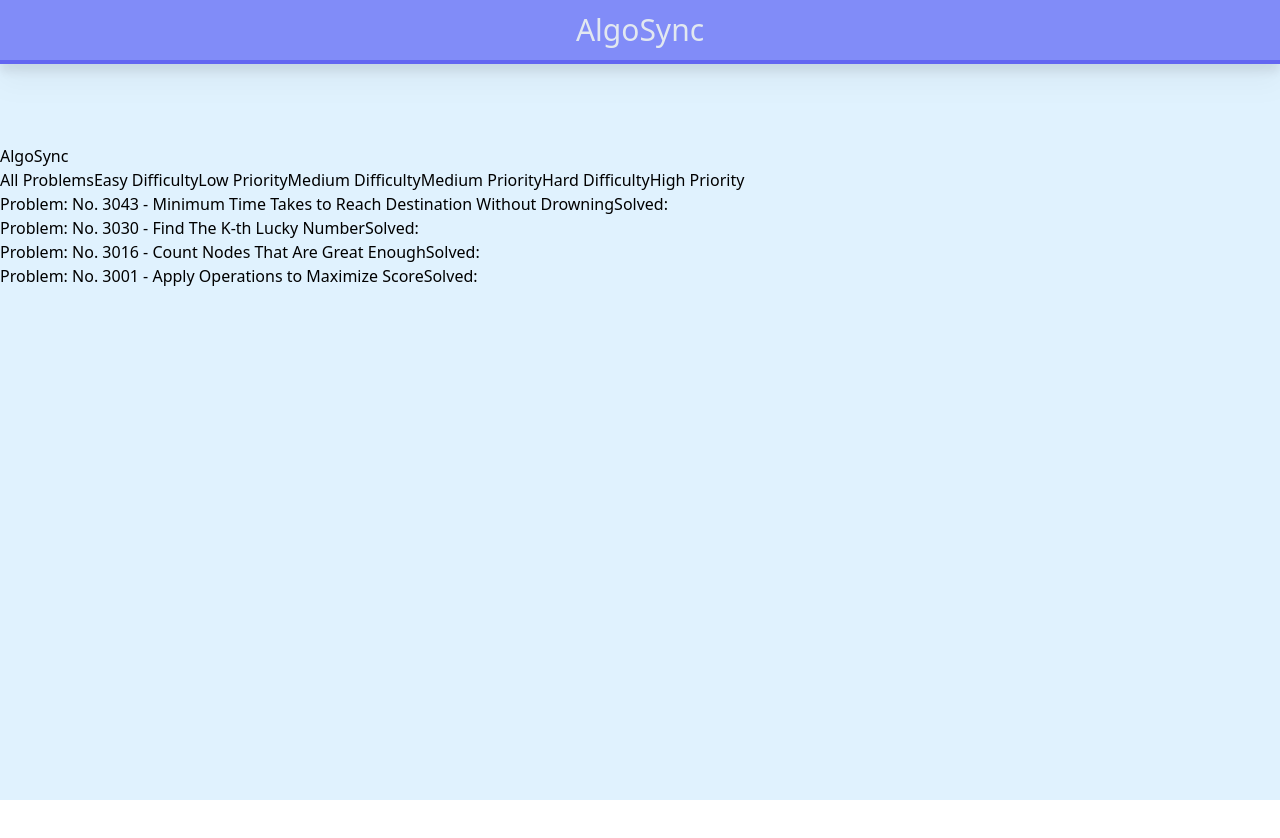
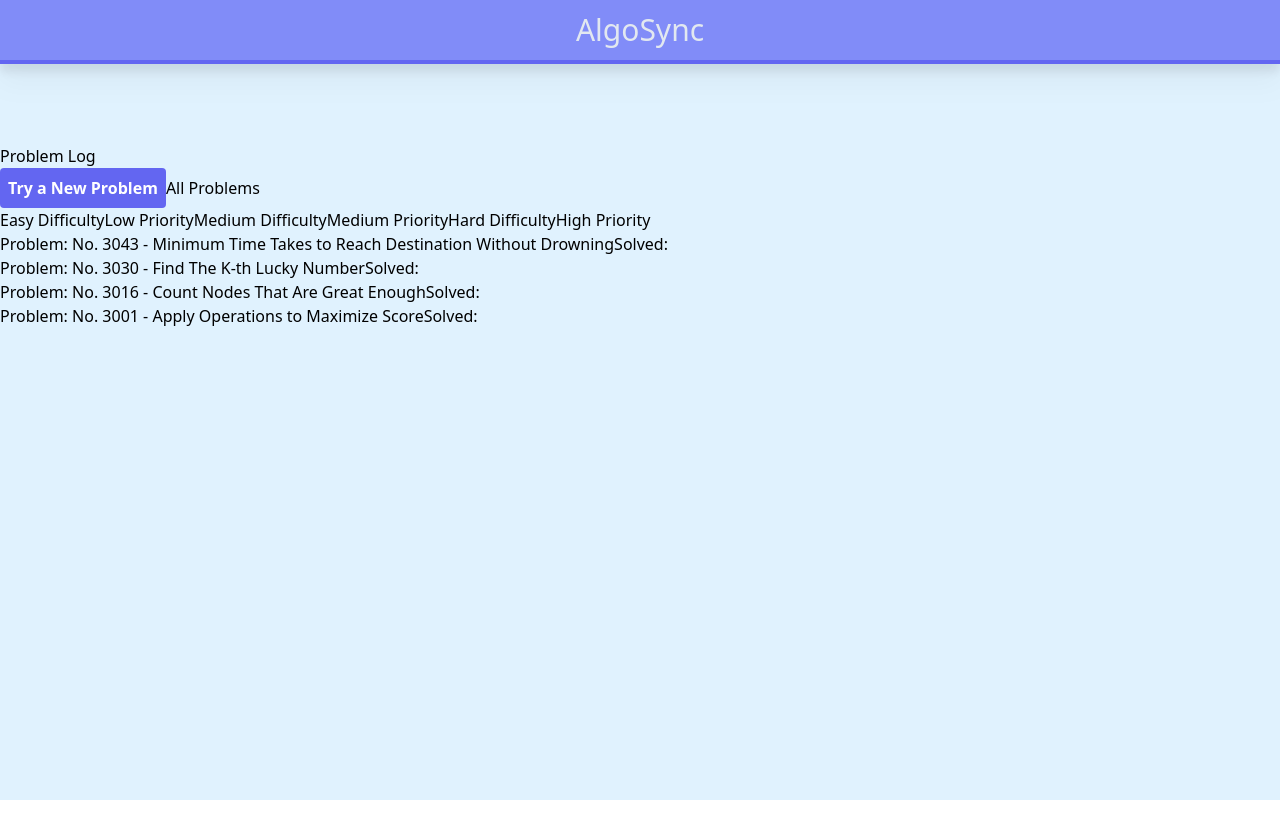
Before and after one commit to AlgoSync/algosync, a React app in the folder client/: page /history in a window 1280 px wide. Shown: the top 838 px of the page. Built offline with nearby package versions, Linux system fonts and the light colour scheme.

Commit message:
all button functionality now makes sense

```diff
--- a/client/src/components/History.jsx
+++ b/client/src/components/History.jsx
@@ -2,19 +2,25 @@
 import { useSelector, useDispatch } from "react-redux";
 import { useEffect } from "react";
 import { setProblemLogDisplay } from "../state/logDisplay";
+import { useNavigate } from "react-router-dom";
 import { all } from "axios";
 export const History = () => {
   const allProblems = useSelector((state) => state.problemsLog);
   const displayProblems = useSelector((state) => state.displayProblems);
   const dispatch = useDispatch();
+  const navigate = useNavigate();
+
+  //  this piece of state's sole job is to turn the array of display problem objects into elements to be rendered (see two effect hooks down) .
+  // we can move it to the store to be consistent.
   const [display, setDisplay] = useState([]);
+
   // effect hook to set display problems once
   useEffect(() => {
     dispatch(setProblemLogDisplay(allProblems));
   }, []);
 
+  // effect hook to create divs for each display problem and trigger re-render on change to state
   useEffect(() => {
-    console.log("effect hook : ", displayProblems);
     const displayProblemComponents = [];
     displayProblems.forEach((problem, index) =>
       displayProblemComponents.push(
@@ -27,17 +33,7 @@
     setDisplay(displayProblemComponents);
   }, [displayProblems]);
 
-  // six buttons, one per category
-  const priorityKeys = {
-    1: "Low Priority",
-    2: "Medium Priority",
-    3: "High Priority",
-  };
-  const difficultyKeys = {
-    1: "Easy Difficulty",
-    2: "Medium Difficulty",
-    3: "Hard Difficulty",
-  };
+  // render buttons for filtering display problems from allProblems
   const buttons = [];
   for (let i = 1; i <= 3; i++) {
     buttons.push(
@@ -69,15 +65,35 @@
   return (
     <div>
       <section>
-        <div className="history-heading-container">
-          <h1>AlgoSync</h1>
+        <div className="history-heading-container">Problem Log</div>
+        <div>
+          {/* Button to navigate back to  main app page to work on a new problem*/}
+          <button
+            className="bg-indigo-500 hover:bg-indigo-700 text-white font-bold py-2 px-2 rounded"
+            onClick={() => navigate("/app")}
+          >
+            Try a New Problem
+          </button>
+
+          <button onClick={() => dispatch(setProblemLogDisplay(allProblems))}>
+            All Problems
+          </button>
         </div>
-        <div>
-          <button>All Problems</button>
-          {buttons}
-        </div>
+        <div>{buttons}</div>
         <div className="flashcard-bundles">{display}</div>
       </section>
     </div>
   );
 };
+
+// six buttons, one per category
+const priorityKeys = {
+  1: "Low Priority",
+  2: "Medium Priority",
+  3: "High Priority",
+};
+const difficultyKeys = {
+  1: "Easy Difficulty",
+  2: "Medium Difficulty",
+  3: "Hard Difficulty",
+};
```
